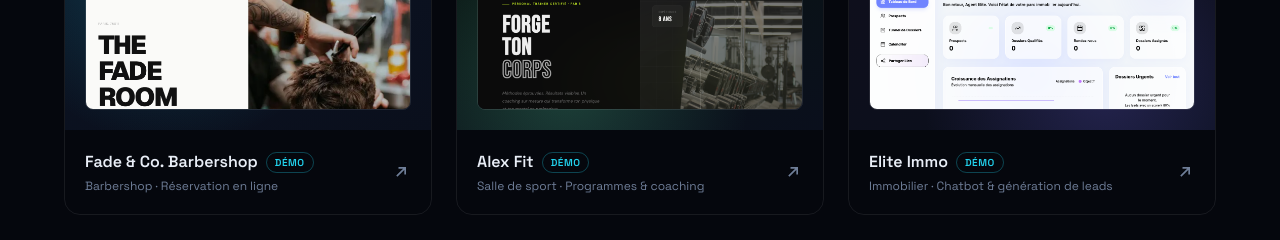
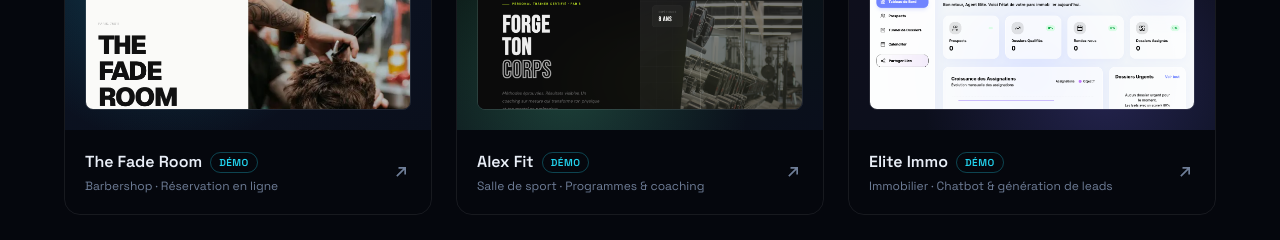
Before and after one commit to watteeuxi-coder/newlife-studio, a Next.js app: page / in a window 1280 px wide. Shown: the part 2955-3195 px from the top of the page. Built offline with nearby package versions, Linux system fonts and the light colour scheme; no server answers.

Commit message:
fix(concepts): démo barbershop renommée « The Fade Room » comme sur la capture
Co-Authored-By: Claude Opus 5.5 <noreply@anthropic.com>

```diff
--- a/components/sections/Portfolio.tsx
+++ b/components/sections/Portfolio.tsx
@@ -11,7 +11,7 @@ import { useScrollReveal } from '@/hooks/useScrollReveal'
  */
 const PROJECTS = [
   {
-    title: 'Fade & Co. Barbershop',
+    title: 'The Fade Room',
     cat: 'Barbershop · Réservation en ligne',
     url: 'https://barbershopv2.vercel.app',
     image: '/images/portfolio/barbershop.png',
```
